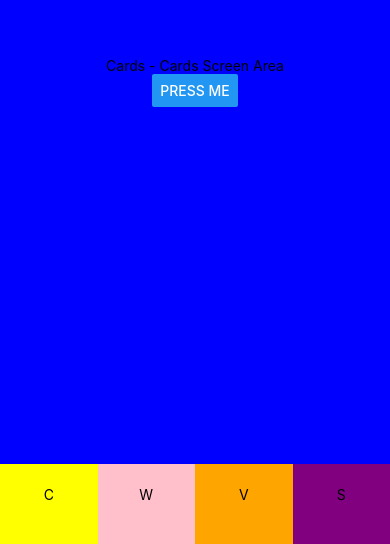
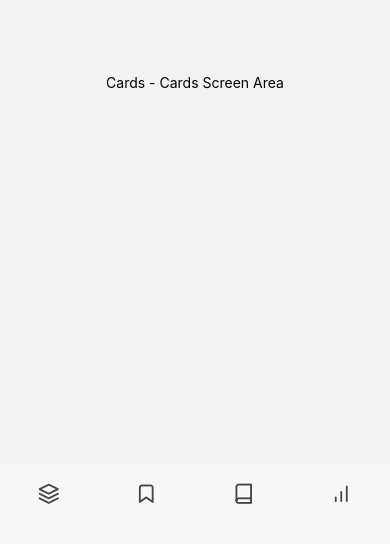
Before and after one commit to BreadByteMogul/learn-spanish, a React Native app: screen / in a window 390 px wide. Shown: the part 300-844 px from the top of the page. Built offline with nearby package versions, Linux system fonts and the light colour scheme.

Commit message:
added icons and cleaned up design of nav bar and basic sceens

```diff
--- a/App.js
+++ b/App.js
@@ -3,7 +3,7 @@ import { NavigationContainer } from "@react-navigation/native";
 import { createNativeStackNavigator } from "@react-navigation/native-stack";
 import { StatusBar } from "expo-status-bar";
 import { StyleSheet, Text, View, Button, TouchableOpacity } from "react-native";
-import NavBar from "./NavBar";
+import NavBar from "./components/NavBar";
 
 const Stack = createNativeStackNavigator();
 
@@ -48,12 +48,10 @@ function CardsScreen({ navigation }) {
         flex: 1,
         alignItems: "center",
         justifyContent: "center",
-        backgroundColor: "blue",
       }}
     >
       <View style={{ flex: 1, alignItems: "center", justifyContent: "center" }}>
         <Text>Cards - Cards Screen Area</Text>
-        <Button title="press me" onPress={() => console.log("tap tap")} />
       </View>
 
       <NavBar navigation={navigation} />
@@ -68,12 +66,10 @@ function MyWordsScreen({ navigation }) {
         flex: 1,
         alignItems: "center",
         justifyContent: "center",
-        backgroundColor: "blue",
       }}
     >
       <View style={{ flex: 1, alignItems: "center", justifyContent: "center" }}>
         <Text>My Words - My Words Screen Area</Text>
-        <Button title="press me" onPress={() => console.log("tap")} />
       </View>
 
       <NavBar navigation={navigation} />
@@ -88,12 +84,10 @@ function VocabScreen({ navigation }) {
         flex: 1,
         alignItems: "center",
         justifyContent: "center",
-        backgroundColor: "blue",
       }}
     >
       <View style={{ flex: 1, alignItems: "center", justifyContent: "center" }}>
         <Text>Vocab - Vocab Screen Area</Text>
-        <Button title="press me" onPress={() => console.log("tap")} />
       </View>
 
       <NavBar navigation={navigation} />
@@ -108,12 +102,10 @@ function StatsScreen({ navigation }) {
         flex: 1,
         alignItems: "center",
         justifyContent: "center",
-        backgroundColor: "blue",
       }}
     >
       <View style={{ flex: 1, alignItems: "center", justifyContent: "center" }}>
         <Text>Stats - Stats Screen Area</Text>
-        <Button title="press me" onPress={() => console.log("tap")} />
       </View>
 
       <NavBar navigation={navigation} />
--- a/NavBar.js
+++ b/components/NavBar.js
@@ -1,6 +1,7 @@
 import React from "react";
 import { StyleSheet, Text, View, TouchableOpacity } from "react-native";
 import * as Haptics from "expo-haptics";
+import Feather from "react-native-vector-icons/Feather";
 
 function NavBar({ navigation }) {
   return (
@@ -9,13 +10,12 @@ function NavBar({ navigation }) {
         width: "100%",
         alignItems: "center",
         justifyContent: "center",
-        backgroundColor: "red",
         flexDirection: "row",
       }}
     >
       <TouchableOpacity
         style={{
-          backgroundColor: "yellow",
+          backgroundColor: "#f8f8f8",
           width: "25%",
           height: 80,
           flex: 1,
@@ -28,12 +28,12 @@ function NavBar({ navigation }) {
         }}
       >
         <View style={{ marginBottom: 20 }}>
-          <Text>C</Text>
+          <Feather name="layers" size={22} color="#444" />
         </View>
       </TouchableOpacity>
       <TouchableOpacity
         style={{
-          backgroundColor: "pink",
+          backgroundColor: "#f8f8f8",
           width: "25%",
           height: 80,
           flex: 1,
@@ -47,12 +47,12 @@ function NavBar({ navigation }) {
         }}
       >
         <View style={{ marginBottom: 20 }}>
-          <Text>W</Text>
+          <Feather name="bookmark" size={22} color="#444" />
         </View>
       </TouchableOpacity>
       <TouchableOpacity
         style={{
-          backgroundColor: "orange",
+          backgroundColor: "#f8f8f8",
           width: "25%",
           height: 80,
           flex: 1,
@@ -66,12 +66,12 @@ function NavBar({ navigation }) {
         }}
       >
         <View style={{ marginBottom: 20 }}>
-          <Text>V</Text>
+          <Feather name="book" size={22} color="#444" />
         </View>
       </TouchableOpacity>
       <TouchableOpacity
         style={{
-          backgroundColor: "purple",
+          backgroundColor: "#f8f8f8",
           width: "25%",
           height: 80,
           flex: 1,
@@ -85,7 +85,7 @@ function NavBar({ navigation }) {
         }}
       >
         <View style={{ marginBottom: 20 }}>
-          <Text>S</Text>
+          <Feather name="bar-chart" size={22} color="#444" />
         </View>
       </TouchableOpacity>
     </View>
--- a/package.json
+++ b/package.json
@@ -12,6 +12,7 @@
     "@react-navigation/native": "^6.1.9",
     "@react-navigation/native-stack": "^6.9.17",
     "expo": "~49.0.15",
+    "expo-haptics": "~12.4.0",
     "expo-status-bar": "~1.6.0",
     "react": "18.2.0",
     "react-native": "0.72.6",
@@ -19,7 +20,7 @@
     "react-native-haptic-feedback": "^2.2.0",
     "react-native-safe-area-context": "^4.7.4",
     "react-native-screens": "^3.29.0",
-    "expo-haptics": "~12.4.0"
+    "react-native-vector-icons": "^10.0.2"
   },
   "devDependencies": {
     "@babel/core": "^7.20.0",
```
Also changed, not shown: 1 other file (tests, documents, lock files or other folders).
